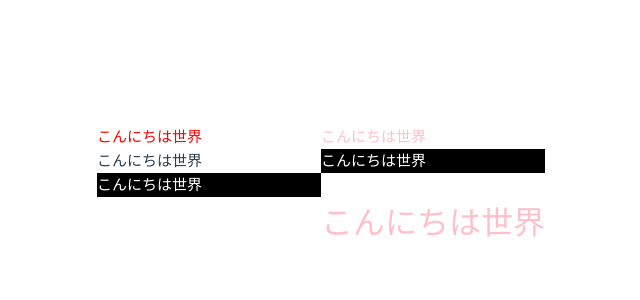
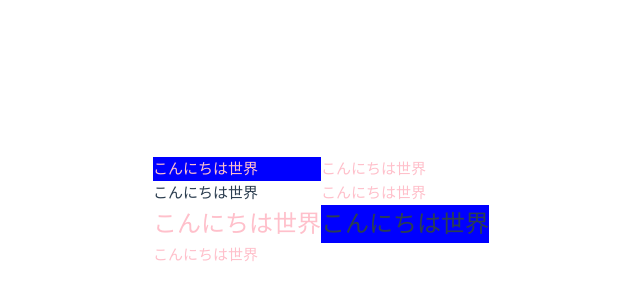
Before and after one commit to seiya2130/Vue3-frontend-development-textbook, a Vue app in the folder chap04/directive-bind-object/: page / in a window 1280 px wide. Shown: the part 188-488 px from the top of the page, without its empty margins (319-959 px from the left). Built offline with nearby package versions, Linux system fonts and the light colour scheme.

Commit message:
feat: add class binding

```diff
--- a/chap04/directive-bind-object/src/App.vue
+++ b/chap04/directive-bind-object/src/App.vue
@@ -1,62 +1,76 @@
 <script setup lang="ts">
 import {ref, computed} from "vue";
 
-
 const msg = ref("こんにちは世界")
 
-const msgTextRed = ref("red");
-const msgTextColor = ref("white");
-const msgBgColor = ref("black");
+const isTextColorRed = ref(true);
+const isBgColorBlue = ref(false);
+const styles = ref({
+  isTextColorRed: false,
+  bgColorBlue: true
+})
 
-const msgStyles = ref({
-  color: "white",
-  backgroudColor: "black"
-});
+const computedStyles = computed(
+  (): { textColorRed: boolean; bgColorBlue: boolean; } => {
+    const randText = Math.round(Math.random());
+    let textColorFlg = true;
+    if(randText == 0) {
+      textColorFlg = false;
+    }
 
-const msgStyles2 = ref({
-  fontSize: "24pt"
-});
+    const randBg = Math.round(Math.random());
+    let bgColorFlg = true;
+    if(randBg == 0){
+      bgColorFlg = false;
+    }
 
-const msgStyles3 = ref({
-  color: "pink",
-  fontSize: "24pt"
-});
-
-const textSize = computed(
-  (): string => {
-    const size = Math.round(Math.random() * 25 ) + 10;
-    return `${size}`
+    return {
+      textColorRed: textColorFlg,
+      bgColorBlue: bgColorFlg
+    }
   }
 )
 
 </script>
 
 <template>
-  <p v-bind:style="{color: msgTextRed}">
+  <p v-bind:class="{textColorRed: true, bgColorBlue: true}">
     {{ msg }}
   </p>
-  <p v-bind:style="{color: 'pink'}">
+  <p v-bind:class="{textColorRed: isTextColorRed, bgColorBlue: isBgColorBlue}">
     {{ msg }}
   </p>
-  <p v-bind:style="{fontSize: textSize}">
+  <p v-bind:class="{textColorPink: true}">
     {{ msg }}
   </p>
-  <p v-bind:style="{color: msgTextColor, backgroundColor: msgBgColor}">
+  <p v-bind:class="{ 'text-color-pink': true }">
     {{ msg }}
   </p>
-  <p v-bind:style="{color: msgTextColor, backgroundColor: msgBgColor}">
+  <p class="textSize24" v-bind:class="{ textColorRed: isTextColorRed, isBgColorBlue: isBgColorBlue}">
     {{ msg }}
   </p>
-  <p v-bind:style="msgStyles">
+  <p class="textSize24" v-bind:class="styles">
     {{ msg }}
   </p>
-  <p v-bind:style="[msgStyles,msgStyles2]">
-    {{ msg }}
-  </p>
-  <p v-bind:style="[msgStyles,msgStyles3]">
-    {{ msg }}
-  </p>
-  <p v-bind:style="[msgStyles3,msgStyles]">
+  <p v-bind:class="computedStyles">
     {{ msg }}
   </p>
 </template>
+
+<style>
+.textColorRed {
+  color: pink;
+}
+
+.text-color-pink {
+  color: pink;
+}
+
+.bgColorBlue {
+  background-color: blue;
+}
+
+.textSize24 {
+  font-size: 24px;
+}
+</style>
```
